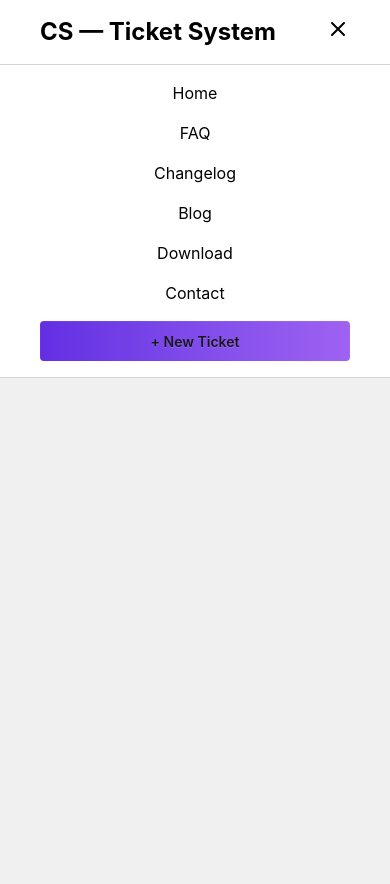
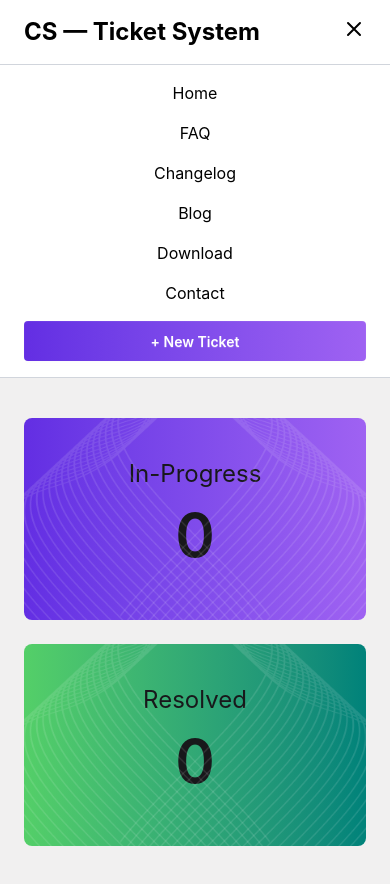
Before and after one commit to mdrobiulislam1479/customer-support-zone, a React (Vite) app: page / in a window 390 px wide. Both pictures are taken after a click on the button 338 px from the left and 29 px from the top of the page. Before the commit the page ends 844 px from the top, so only its background shows below. Built offline with nearby package versions, Linux system fonts and the light colour scheme.

Commit message:
added banner section with responsive

```diff
--- a/src/App.jsx
+++ b/src/App.jsx
@@ -1,10 +1,12 @@
 import React from "react";
 import Navbar from "./components/Navbar/Navbar";
+import Banner from "./components/Banner/Banner";
 
 const App = () => {
   return (
     <>
       <Navbar></Navbar>
+      <Banner></Banner>
     </>
   );
 };
--- a/src/components/Banner/Banner.jsx
+++ b/src/components/Banner/Banner.jsx
@@ -0,0 +1,24 @@
+import React from "react";
+import vector1 from "../../assets/vector1.png";
+import vector2 from "../../assets/vector2.png";
+
+const Banner = () => {
+  return (
+    <div className="max-w-[1440px] mx-auto px-6 grid grid-cols-1 md:grid-cols-2 gap-6 my-[40px] md:my-[80px]">
+      <div className="bg-linear-to-r from-[#632EE3] to-[#9F62F2] py-10 md:py-17 flex flex-col items-center justify-center rounded-lg relative">
+        <img src={vector1} className="absolute left-0 h-full" />
+        <img src={vector2} className="absolute right-0 h-full" />
+        <p className="text-2xl">In-Progress</p>
+        <p className="text-[60px] font-semibold">0</p>
+      </div>
+      <div className="bg-linear-to-r from-[#54CF68] to-[#00827A] py-10 md:py-17 flex flex-col items-center justify-center rounded-lg relative">
+        <img src={vector1} className="absolute left-0 h-full" />
+        <img src={vector2} className="absolute right-0 h-full" />
+        <p className="text-2xl">Resolved</p>
+        <p className="text-[60px] font-semibold">0</p>
+      </div>
+    </div>
+  );
+};
+
+export default Banner;
--- a/src/components/Navbar/Navbar.jsx
+++ b/src/components/Navbar/Navbar.jsx
@@ -5,7 +5,7 @@ const Navbar = () => {
 
   return (
     <nav className="bg-white text-black border-b-[1px] border-gray-300">
-      <div className="max-w-[1440px] mx-auto px-10">
+      <div className="max-w-[1440px] mx-auto px-6">
         <div className="flex justify-between h-16 items-center">
           <div className="text-2xl font-bold">CS — Ticket System</div>
           <div className="hidden lg:flex items-center space-x-6">
@@ -27,7 +27,7 @@ const Navbar = () => {
             <a href="/" className="hover:text-[#632EE3]">
               Contact
             </a>
-            <button className="btn bg-linear-to-r from-[#632EE3] to-[#9F62F2] border-0">
+            <button className="btn bg-linear-to-r from-[#632EE3] to-[#9F62F2] text-white border-0">
               + New Ticket
             </button>
           </div>
@@ -63,7 +63,7 @@ const Navbar = () => {
       </div>
 
       {isOpen && (
-        <div className="lg:hidden px-10 py-4 space-y-4 flex flex-col text-center border-t-[1px] border-gray-300">
+        <div className="lg:hidden px-6 py-4 space-y-4 flex flex-col text-center border-t-[1px] border-gray-300">
           <a
             href="/"
             className="hover:bg-linear-to-r from-[#632EE3] to-[#9F62F2] hover:text-white hover:p-2 rounded-md duration-200"
@@ -100,7 +100,7 @@ const Navbar = () => {
           >
             Contact
           </a>
-          <button className="btn bg-linear-to-r from-[#632EE3] to-[#9F62F2] border-0">
+          <button className="btn bg-linear-to-r from-[#632EE3] to-[#9F62F2] text-white border-0">
             + New Ticket
           </button>
         </div>
```
